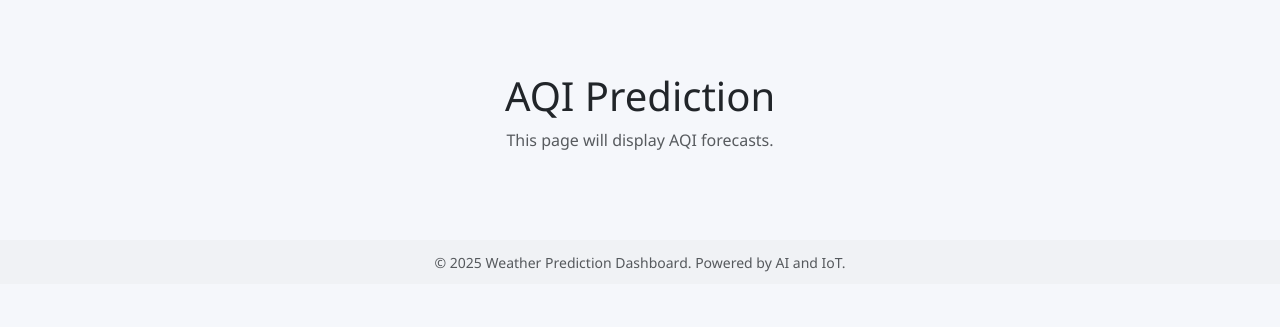
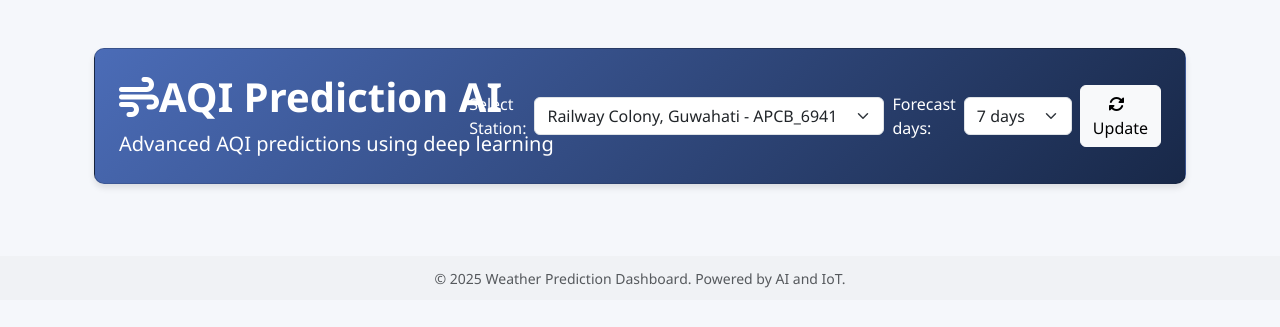
Before and after one commit to soumyasavarn/IoT-Weather_AQI, a Flask app: page /aqi_prediction in a window 1280 px wide. Shown: the part 58-385 px from the top of the page. Run offline with Flask 3, Linux system fonts and the light colour scheme; some libraries are stand-ins or nearby versions.

Commit message:
Update aqi_prediction.html

```diff
--- a/templates/aqi_prediction.html
+++ b/templates/aqi_prediction.html
@@ -3,8 +3,136 @@
 {% block title %}AQI Prediction{% endblock %}
 
 {% block content %}
-<div class="container py-5">
-    <h1 class="text-center">AQI Prediction</h1>
-    <p class="text-center text-muted">This page will display AQI forecasts.</p>
+<div class="container py-4">
+    <!-- Header -->
+    <div class="card header-card mb-4 p-4">
+        <div class="row align-items-center">
+            <div class="col-md-6">
+                <h1><i class="fas fa-wind weather-icon"></i>AQI Prediction AI</h1>
+                <p class="lead mb-0">Advanced AQI predictions using deep learning</p>
+            </div>
+            <div class="col-md-6 d-flex justify-content-end">
+                <form id="aqi-prediction-form" class="d-inline-flex gap-2 align-items-center">
+                    <label for="station" class="mb-0">Select Station:</label>
+                    <select id="station" name="station" class="form-select" style="width: auto;">
+                        <option value="Railway Colony, Guwahati - APCB_6941">Railway Colony, Guwahati - APCB_6941</option>
+                        <option value="Railway Colony, Guwahati - APCB_10903">Railway Colony, Guwahati - APCB_10903</option>
+                        <option value="Pan Bazaar, Guwahati - APCB_42240">Pan Bazaar, Guwahati - APCB_42240</option>
+                        <option value="IITG, Guwahati - PCBA_361411">IITG, Guwahati - PCBA_361411</option>
+                        <option value="IITG, Guwahati - PCBA_3409360">IITG, Guwahati - PCBA_3409360</option>
+                        <option value="LGBI Airport, Guwahati - PCBA_3409390">LGBI Airport, Guwahati - PCBA_3409390</option>
+                    </select>
+                    <label for="days" class="mb-0">Forecast days:</label>
+                    <select id="days" name="days" class="form-select" style="width: auto;">
+                        <option value="3">3 days</option>
+                        <option value="7" selected>7 days</option>
+                        <option value="14">14 days</option>
+                    </select>
+                    <button type="submit" class="btn btn-light">
+                        <i class="fas fa-sync-alt me-2"></i>Update
+                    </button>
+                </form>
+            </div>
+        </div>
+    </div>
+
+    <!-- Loading indicator -->
+    <div id="loading" class="text-center my-5" style="display: none;">
+        <div class="loader"></div>
+        <p class="mt-3">Loading AQI predictions...</p>
+    </div>
+
+    <!-- AQI Predictions container -->
+    <div id="aqi-predictions-container" style="display: none;">
+        <div class="card mb-4">
+            <div class="card-header bg-success text-white">
+                <h4 class="mb-0"><i class="fas fa-smog me-2"></i>AQI Forecast</h4>
+            </div>
+            <div class="card-body">
+                <div class="table-responsive">
+                    <table class="table table-hover prediction-table">
+                        <thead>
+                            <tr>
+                                <th>Date</th>
+                                <th>AQI</th>
+                                <th>CO</th>
+                                <th>NO</th>
+                                <th>NO2</th>
+                                <th>O3</th>
+                                <th>SO2</th>
+                                <th>PM2.5</th>
+                                <th>PM10</th>
+                                <th>NH3</th>
+                            </tr>
+                        </thead>
+                        <tbody id="aqi-predictions"></tbody>
+                    </table>
+                </div>
+            </div>
+        </div>
+
+        <div class="card mb-4">
+            <div class="card-header bg-primary text-white">
+                <h4 class="mb-0"><i class="fas fa-chart-line me-2"></i>AQI Plot</h4>
+            </div>
+            <div class="card-body text-center">
+                <img id="aqi-plot" class="img-fluid" alt="AQI Plot">
+            </div>
+        </div>
+    </div>
 </div>
+
+<script>
+    document.getElementById('aqi-prediction-form').addEventListener('submit', function (e) {
+        e.preventDefault(); // Prevent the form from submitting normally
+        const formData = new FormData(this);
+
+        // Show loading indicator
+        document.getElementById('loading').style.display = 'block';
+        document.getElementById('aqi-predictions-container').style.display = 'none';
+
+        fetch('/predict-aqi', {
+            method: 'POST',
+            body: formData
+        })
+        .then(response => response.json())
+        .then(data => {
+            document.getElementById('loading').style.display = 'none';
+
+            // Populate AQI predictions table
+            const aqiPredictionsTable = document.getElementById('aqi-predictions');
+            aqiPredictionsTable.innerHTML = ''; // Clear existing rows
+            data.predictions.forEach(prediction => {
+                const row = document.createElement('tr');
+                // Format the date to display only the date part (YYYY-MM-DD)
+                const formattedDate = new Date(prediction.date).toISOString().split('T')[0];
+                row.innerHTML = `
+                    <td>${formattedDate}</td>
+                    <td>${prediction.avg_aqi.toFixed(2)}</td>
+                    <td>${prediction.co.toFixed(2)}</td>
+                    <td>${prediction.no.toFixed(2)}</td>
+                    <td>${prediction.no2.toFixed(2)}</td>
+                    <td>${prediction.o3.toFixed(2)}</td>
+                    <td>${prediction.so2.toFixed(2)}</td>
+                    <td>${prediction.pm2_5.toFixed(2)}</td>
+                    <td>${prediction.pm10.toFixed(2)}</td>
+                    <td>${prediction.nh3.toFixed(2)}</td>
+                `;
+                aqiPredictionsTable.appendChild(row);
+            });
+
+            // Display the AQI plot
+            document.getElementById('aqi-plot').src = data.plot;
+
+            // Show AQI predictions container
+            document.getElementById('aqi-predictions-container').style.display = 'block';
+        })
+        .catch(error => {
+            console.error('Error:', error);
+            alert('Failed to fetch AQI predictions. Please try again.');
+            document.getElementById('loading').style.display = 'none';
+        });
+    });
+</script>
+
 {% endblock %}
```
